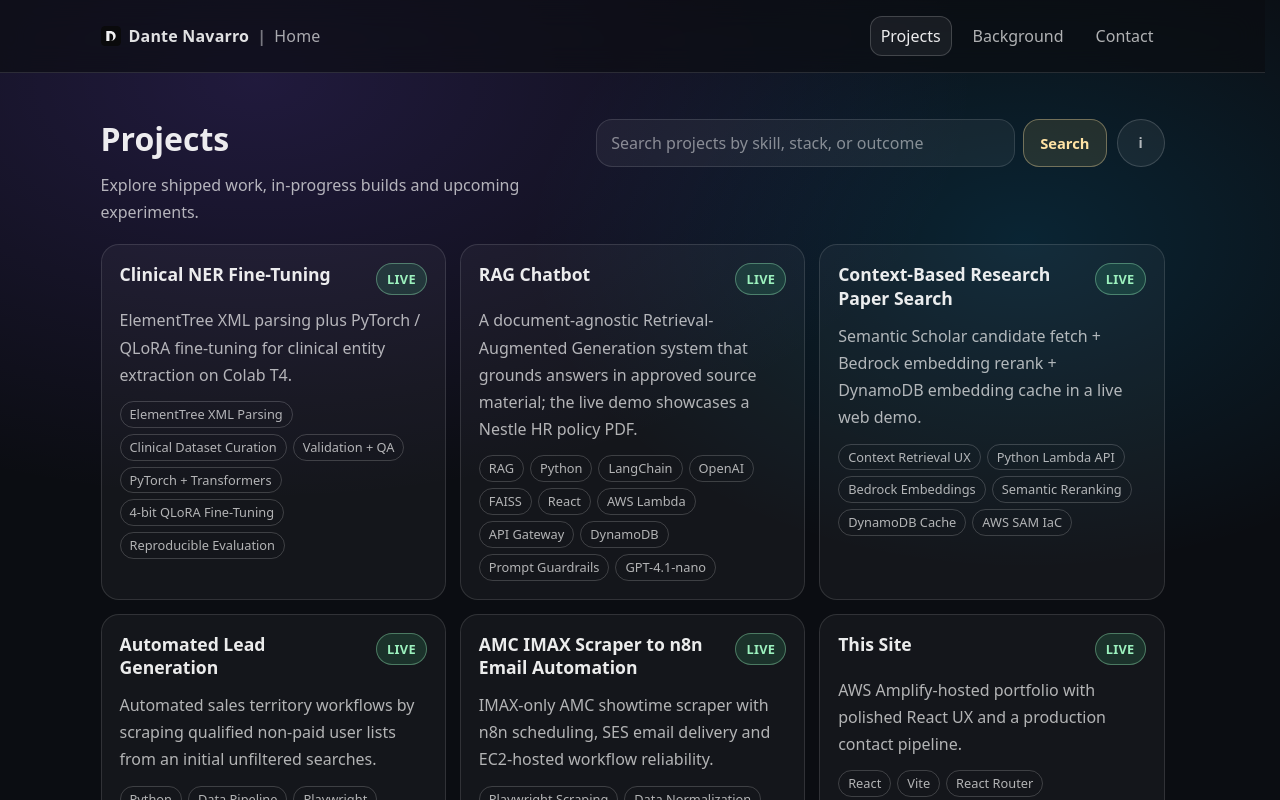
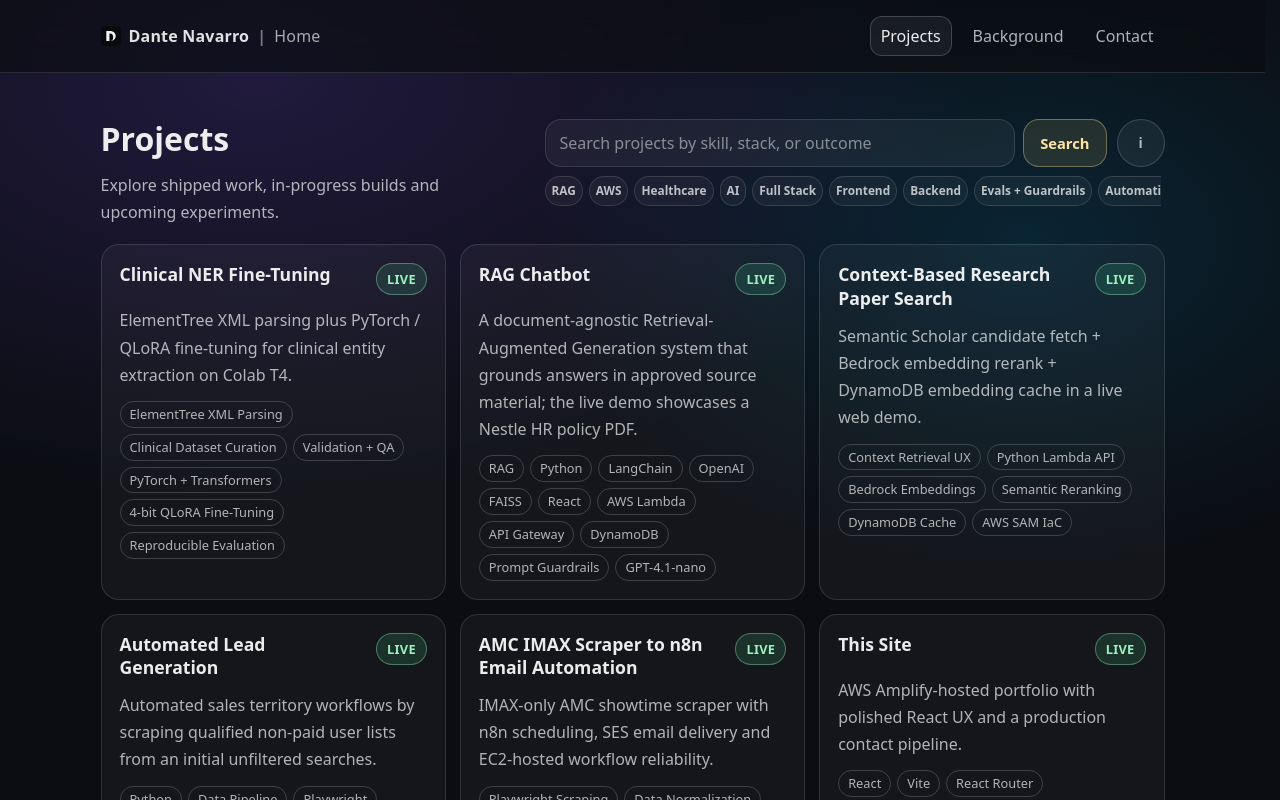
Before and after one commit to dantee-nv/dante-site, a React (Vite) app: page /projects in a window 1280 px wide. Shown: the top 800 px of the page. Built offline with nearby package versions, Linux system fonts and the light colour scheme.

Commit message:
Add project search keyword rail

```diff
--- a/src/pages/Projects.jsx
+++ b/src/pages/Projects.jsx
@@ -1,4 +1,4 @@
-import React, { useState } from "react";
+import React, { useRef, useState } from "react";
 import { Link } from "react-router-dom";
 import { motion as Motion } from "framer-motion";
 
@@ -7,6 +7,57 @@ import usePageTitle from "../hooks/usePageTitle";
 import { buildProjectSearchIndex, searchProjects } from "../utils/projectSearch";
 
 const projectSearchIndex = buildProjectSearchIndex(projects);
+
+const quickSearches = [
+  {
+    label: "RAG",
+    query: "rag langchain faiss approved source",
+  },
+  {
+    label: "AWS",
+    query: "aws lambda api gateway dynamodb bedrock ses",
+  },
+  {
+    label: "Healthcare",
+    query: "problems treatments tests",
+  },
+  {
+    label: "AI",
+    query: "llm openai embeddings model",
+  },
+  {
+    label: "Full Stack",
+    query: "react api lambda frontend backend",
+  },
+  {
+    label: "Frontend",
+    query: "react ux browser frontend",
+  },
+  {
+    label: "Backend",
+    query: "python lambda api gateway dynamodb",
+  },
+  {
+    label: "Evals + Guardrails",
+    query: "guardrails grounded approved answers",
+  },
+  {
+    label: "Automation",
+    query: "n8n email automation workflow",
+  },
+  {
+    label: "Semantic Search",
+    query: "titan reranking scholar",
+  },
+  {
+    label: "Clinical NLP",
+    query: "clinical entity extraction qlora biomedical ner",
+  },
+  {
+    label: "Data Pipelines",
+    query: "scraping data pipeline playwright",
+  },
+];
 
 const page = {
   initial: { opacity: 0, y: 14, filter: "blur(6px)" },
@@ -30,6 +81,15 @@ export default function Projects() {
   usePageTitle("Projects");
   const [draftSearchQuery, setDraftSearchQuery] = useState("");
   const [highlightedProjectSlugList, setHighlightedProjectSlugList] = useState([]);
+  const [isDraggingShortcuts, setIsDraggingShortcuts] = useState(false);
+  const [selectedQuickSearchLabel, setSelectedQuickSearchLabel] = useState("");
+  const shortcutDragState = useRef({
+    isDragging: false,
+    pointerId: null,
+    scrollLeft: 0,
+    startX: 0,
+  });
+  const suppressShortcutClick = useRef(false);
   const statusOrder = {
     live: 0,
     "in-progress": 1,
@@ -79,6 +139,7 @@ export default function Projects() {
   function handleSearchChange(event) {
     const nextQuery = event.target.value;
     setDraftSearchQuery(nextQuery);
+    setSelectedQuickSearchLabel("");
 
     if (!nextQuery.trim()) {
       setHighlightedProjectSlugList([]);
@@ -98,7 +159,80 @@ export default function Projects() {
 
   function handleSearchSubmit(event) {
     event.preventDefault();
+    setSelectedQuickSearchLabel("");
     runSubmittedSearch(draftSearchQuery);
+  }
+
+  function handleQuickSearch(quickSearch) {
+    if (suppressShortcutClick.current) {
+      suppressShortcutClick.current = false;
+      return;
+    }
+
+    if (selectedQuickSearchLabel === quickSearch.label) {
+      setSelectedQuickSearchLabel("");
+      setDraftSearchQuery("");
+      setHighlightedProjectSlugList([]);
+      return;
+    }
+
+    setSelectedQuickSearchLabel(quickSearch.label);
+    setDraftSearchQuery("");
+    runSubmittedSearch(quickSearch.query);
+  }
+
+  function handleShortcutPointerDown(event) {
+    if (event.button !== 0) {
+      return;
+    }
+
+    shortcutDragState.current = {
+      isDragging: false,
+      pointerId: event.pointerId,
+      scrollLeft: event.currentTarget.scrollLeft,
+      startX: event.clientX,
+    };
+  }
+
+  function handleShortcutPointerMove(event) {
+    const dragState = shortcutDragState.current;
+
+    if (dragState.pointerId !== event.pointerId) {
+      return;
+    }
+
+    const nextDistance = event.clientX - dragState.startX;
+
+    if (Math.abs(nextDistance) > 4) {
+      dragState.isDragging = true;
+      suppressShortcutClick.current = true;
+      setIsDraggingShortcuts(true);
+
+      if (!event.currentTarget.hasPointerCapture(event.pointerId)) {
+        event.currentTarget.setPointerCapture(event.pointerId);
+      }
+    }
+
+    if (!dragState.isDragging) {
+      return;
+    }
+
+    event.preventDefault();
+    event.currentTarget.scrollLeft = dragState.scrollLeft - nextDistance;
+  }
+
+  function handleShortcutPointerEnd(event) {
+    if (shortcutDragState.current.pointerId !== event.pointerId) {
+      return;
+    }
+
+    shortcutDragState.current.pointerId = null;
+    shortcutDragState.current.isDragging = false;
+    setIsDraggingShortcuts(false);
+
+    if (event.currentTarget.hasPointerCapture(event.pointerId)) {
+      event.currentTarget.releasePointerCapture(event.pointerId);
+    }
   }
 
   function handleSearchKeyDown(event) {
@@ -144,7 +278,8 @@ export default function Projects() {
             animate={{ opacity: 1, y: 0 }}
             transition={{ delay: 0.3, duration: 0.5 }}
           >
-            Explore shipped work, in-progress builds and upcoming experiments.
+            Explore shipped work, in-progress builds and{" "}
+            <span className="projects-copy-break">upcoming experiments.</span>
           </Motion.p>
         </div>
 
@@ -156,6 +291,7 @@ export default function Projects() {
           animate={{ opacity: 1, y: 0 }}
           transition={{ delay: 0.38, duration: 0.45 }}
         >
+          <div className="projects-search-main">
             <label className="sr-only" htmlFor="projects-search-input">
               Search projects
             </label>
@@ -192,6 +328,29 @@ export default function Projects() {
                 context. No generated answers, snippets, API calls, or RAG. For this use
                 case, simpler retrieval is the right tool.
               </span>
+            </div>
+          </div>
+          <div
+            className={`projects-search-shortcuts${isDraggingShortcuts ? " dragging" : ""}`}
+            aria-label="Suggested project searches"
+            onPointerCancel={handleShortcutPointerEnd}
+            onPointerDown={handleShortcutPointerDown}
+            onPointerMove={handleShortcutPointerMove}
+            onPointerUp={handleShortcutPointerEnd}
+          >
+            {quickSearches.map((quickSearch) => (
+              <button
+                className={`projects-search-chip${
+                  selectedQuickSearchLabel === quickSearch.label ? " active" : ""
+                }`}
+                key={quickSearch.label}
+                type="button"
+                aria-pressed={selectedQuickSearchLabel === quickSearch.label}
+                onClick={() => handleQuickSearch(quickSearch)}
+              >
+                {quickSearch.label}
+              </button>
+            ))}
           </div>
         </Motion.form>
       </div>
--- a/src/styles.css
+++ b/src/styles.css
@@ -372,15 +372,27 @@ a{ color: inherit; text-decoration:none; }
   margin: 0;
 }
 
+.projects-copy-break{
+  display: block;
+}
+
 .projects-search{
   position: relative;
   display: flex;
+  flex-direction: column;
   align-items: flex-start;
-  gap: 10px;
+  gap: 9px;
   flex: 0 1 620px;
   width: 100%;
   max-width: 620px;
   padding-top: 2px;
+}
+
+.projects-search-main{
+  display: flex;
+  align-items: flex-start;
+  gap: 10px;
+  width: 100%;
 }
 
 .projects-search-control{
@@ -509,6 +521,85 @@ a{ color: inherit; text-decoration:none; }
   transform: translateY(0);
 }
 
+.projects-search-shortcuts{
+  display: flex;
+  flex-wrap: nowrap;
+  justify-content: flex-start;
+  gap: 6px;
+  width: 100%;
+  overflow-x: auto;
+  overflow-y: hidden;
+  margin: -4px -4px 0;
+  padding: 4px 4px 12px;
+  cursor: grab;
+  scrollbar-width: thin;
+  scrollbar-color: rgba(255,227,165,0.34) rgba(255,255,255,0.08);
+  user-select: none;
+  -webkit-overflow-scrolling: touch;
+}
+
+.projects-search-shortcuts.dragging{
+  cursor: grabbing;
+}
+
+.projects-search-shortcuts::-webkit-scrollbar{
+  height: 7px;
+}
+
+.projects-search-shortcuts::-webkit-scrollbar-track{
+  border-radius: 999px;
+  background: rgba(255,255,255,0.08);
+}
+
+.projects-search-shortcuts::-webkit-scrollbar-thumb{
+  border-radius: 999px;
+  background: rgba(255,227,165,0.34);
+}
+
+.projects-search-shortcuts::-webkit-scrollbar-thumb:hover{
+  background: rgba(255,227,165,0.48);
+}
+
+.projects-search-chip{
+  appearance: none;
+  display: inline-flex;
+  align-items: center;
+  justify-content: center;
+  min-height: 30px;
+  flex: 0 0 auto;
+  border: 1px solid rgba(255,255,255,0.13);
+  border-radius: 999px;
+  background: rgba(255,255,255,0.045);
+  color: rgba(255,255,255,0.72);
+  cursor: pointer;
+  font: inherit;
+  font-size: 0.74rem;
+  font-weight: 680;
+  line-height: 1;
+  padding: 0 6px;
+  white-space: nowrap;
+  transition: background 0.15s ease, border-color 0.15s ease, color 0.15s ease, box-shadow 0.15s ease, transform 0.15s ease;
+}
+
+.projects-search-chip:hover,
+.projects-search-chip:focus-visible,
+.projects-search-chip.active{
+  outline: none;
+  background: rgba(255,214,112,0.11);
+  border-color: rgba(255,227,165,0.42);
+  color: #ffe3a5;
+  box-shadow: 0 0 0 3px rgba(255,214,112,0.08);
+}
+
+.projects-search-chip:hover,
+.projects-search-chip:focus-visible{
+  transform: translateY(-1px);
+}
+
+.projects-search-shortcuts.dragging .projects-search-chip{
+  cursor: grabbing;
+}
+
 .grid{
   margin-top: 18px;
   display:grid;
@@ -1855,6 +1946,9 @@ a{ color: inherit; text-decoration:none; }
     max-width: none;
     padding-top: 0;
   }
+  .projects-search-shortcuts{
+    padding-right: 0;
+  }
   .projects-search-tooltip{
     left: 0;
     right: auto;
```
Also changed, not shown: 1 other file (tests, documents, lock files or other folders). Lines whose indentation alone changed are shown as unchanged.
